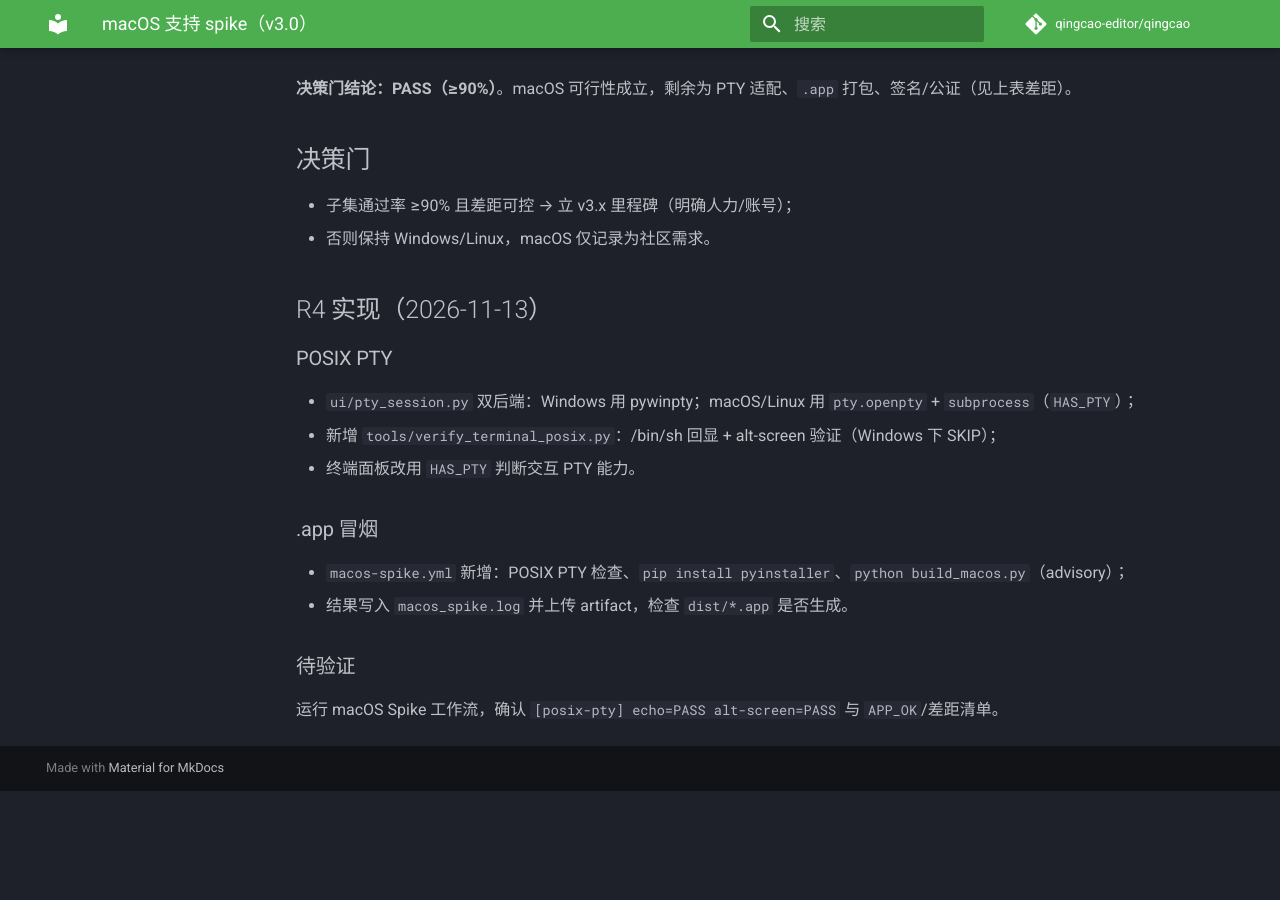
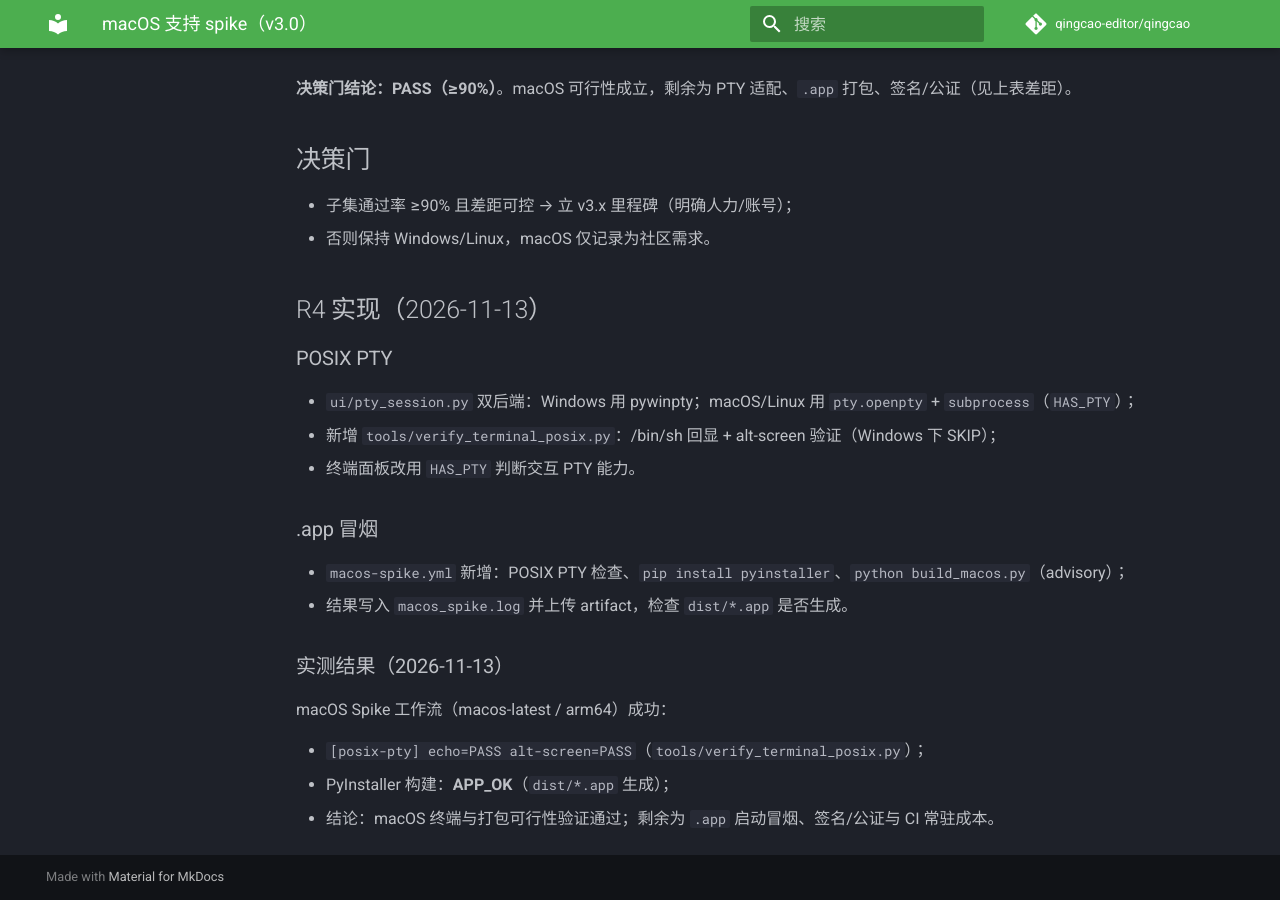
Before and after one commit to TomJerryGit/qingcao, an MkDocs documentation site: the page built from docs/macos_spike.md, in a window 1280 px wide and 900 px high, scrolled down 1606 px. Built offline with MkDocs 1.6.1 and Material for MkDocs 9.7.7, drawn with Linux system fonts in a browser that asks for light colours; comment, search, counter and statistics services are not loaded; before the commit the page ends 2397 px from its top, so only the background shows below that.

Commit message:
docs(macos): 实测 POSIX PTY PASS + .app APP_OK 归档

```diff
--- a/docs/macos_spike.md
+++ b/docs/macos_spike.md
@@ -64,5 +64,10 @@ GitHub Actions → **macOS Spike** → Run workflow（托管 `macos-latest`，
 - `macos-spike.yml` 新增：POSIX PTY 检查、`pip install pyinstaller`、`python build_macos.py`（advisory）；
 - 结果写入 `macos_spike.log` 并上传 artifact，检查 `dist/*.app` 是否生成。
 
-### 待验证
-运行 macOS Spike 工作流，确认 `[posix-pty] echo=PASS alt-screen=PASS` 与 `APP_OK`/差距清单。
+### 实测结果（2026-11-13）
+
+macOS Spike 工作流（macos-latest / arm64）成功：
+
+- `[posix-pty] echo=PASS alt-screen=PASS`（`tools/verify_terminal_posix.py`）；
+- PyInstaller 构建：**APP_OK**（`dist/*.app` 生成）；
+- 结论：macOS 终端与打包可行性验证通过；剩余为 `.app` 启动冒烟、签名/公证与 CI 常驻成本。
```
Also changed, not shown: CHANGELOG.md (+1 -0 lines), docs/roadmap_v2.26.md (+2 -2 lines).
